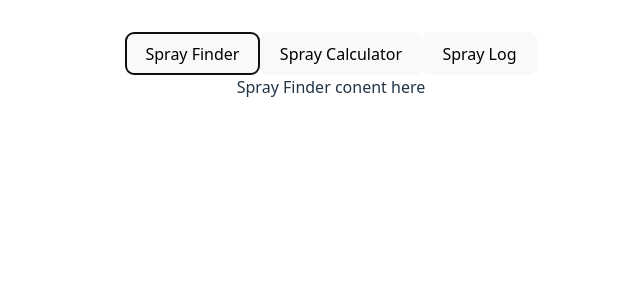
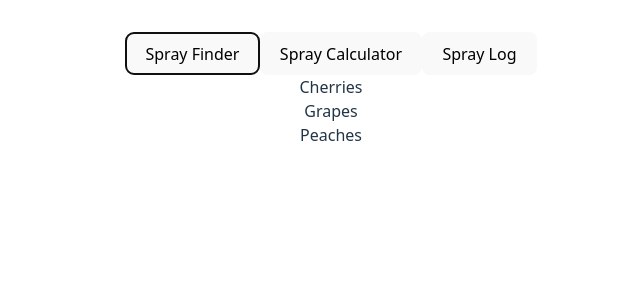
Before and after one commit to amritpalaujla/MySprays, a React (Vite) app in the folder vite-project/: page / in a window 1280 px wide. Both pictures are taken after a click on the button "Spray Finder". Shown: the top 300 px of the page, without its empty margins (309-949 px from the left). Built offline with nearby package versions, Linux system fonts and the light colour scheme.

Commit message:
started on sprayFinder component

```diff
--- a/vite-project/src/App.jsx
+++ b/vite-project/src/App.jsx
@@ -2,6 +2,7 @@ import { useState } from "react";
 import reactLogo from "./assets/react.svg";
 import viteLogo from "/vite.svg";
 import "./App.css";
+import SprayFinder from "./components/SprayFinder";
 
 function App() {
   const [tab, setTab] = useState("");
@@ -16,7 +17,7 @@ function App() {
         <button onClick={() => setTab("Spray Log")}>Spray Log</button>
       </div>
 
-      {tab === "Spray Finder" && <div>Spray Finder conent here</div>}
+      {tab === "Spray Finder" && <SprayFinder />}
       {tab === "Spray Calculator" && <div>Spray Calculator conent here</div>}
       {tab === "Spray Log" && <div>Spray Log conent here</div>}
     </>
--- /dev/null
+++ b/vite-project/src/components/SprayFinder.jsx
@@ -0,0 +1,16 @@
+import { useState } from "react";
+import { cropList } from "../assets/cropList";
+
+function SprayFinder() {
+  const [selectedCrop, setSelectedCrop] = useState(null);
+
+  return (
+    <div>
+      {cropList.map((crop) => {
+        return <div key={crop.name}>{crop.name}</div>;
+      })}
+    </div>
+  );
+}
+
+export default SprayFinder;
```
